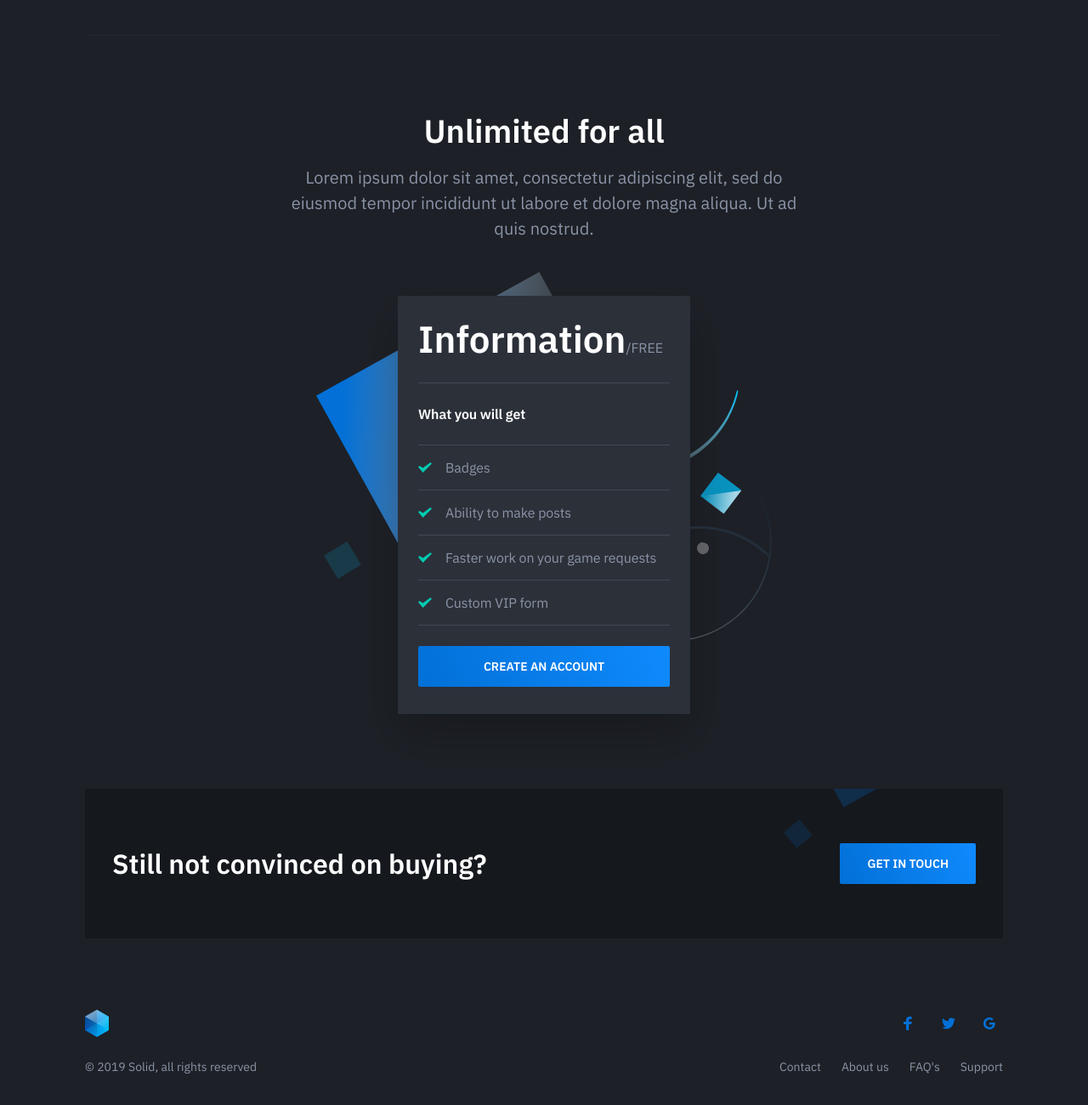
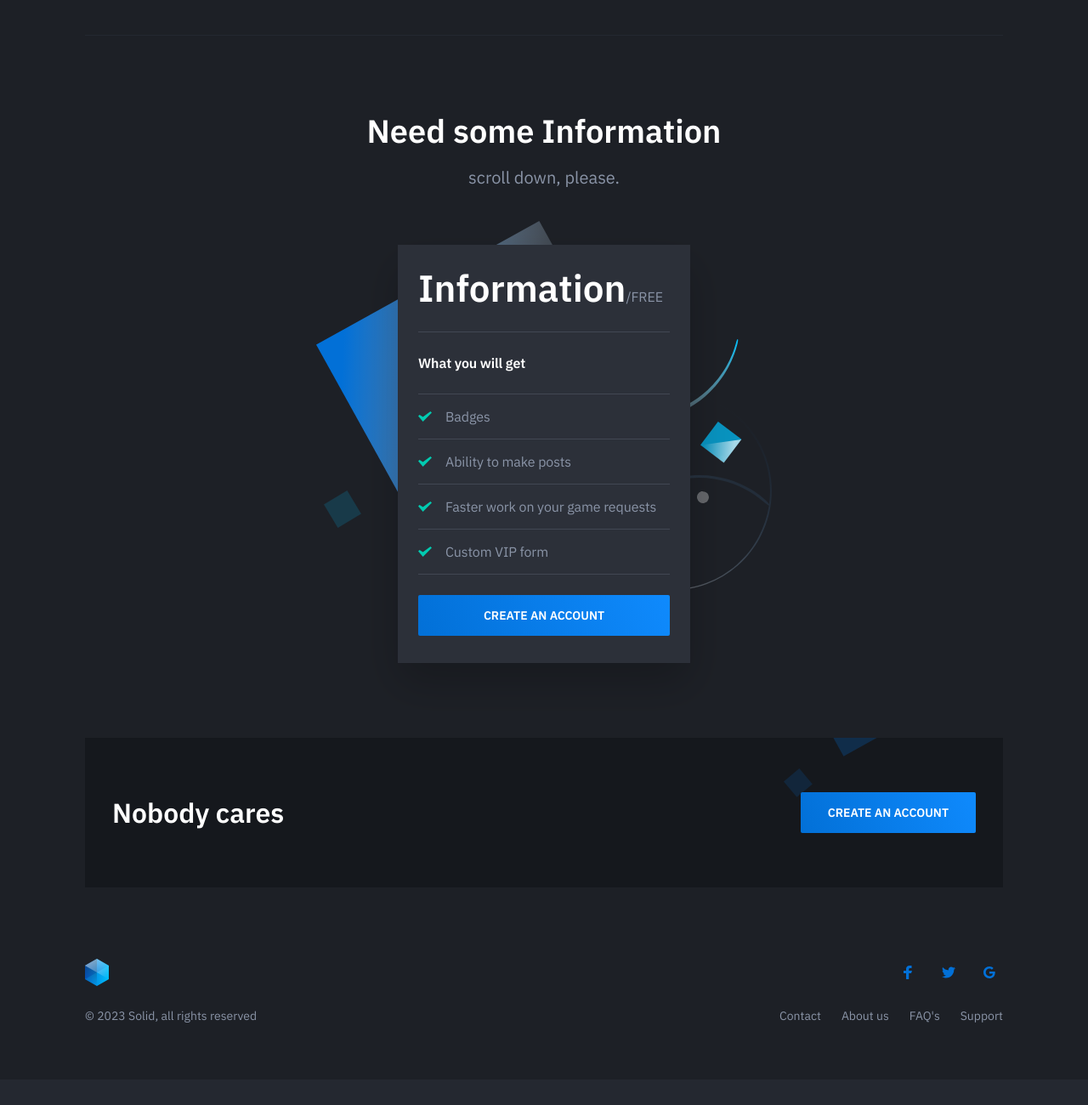
Before and after one commit to ghpinv/ghpinv.github.io, a plain HTML site: page solid/index.html in a window 1280 px wide. Shown: the part 980-2280 px from the top of the page at 85% size. After the commit the page ends 2250 px from the top, so only its background shows below. Drawn offline with nearby package versions, Linux system fonts and the light colour scheme.

Commit message:
Update index.html

```diff
--- a/solid/index.html
+++ b/solid/index.html
@@ -95,8 +95,8 @@
                 <div class="container-sm">
                     <div class="pricing-inner section-inner">
                         <div class="pricing-header text-center">
-                            <h2 class="section-title mt-0">Unlimited for all</h2>
-                            <p class="section-paragraph mb-0">Lorem ipsum dolor sit amet, consectetur adipiscing elit, sed do eiusmod tempor incididunt ut labore et dolore magna aliqua. Ut ad quis nostrud.</p>
+                            <h2 class="section-title mt-0">Need some Information</h2>
+                            <p class="section-paragraph mb-0">scroll down, please.</p>
                         </div>
 						<div class="pricing-tables-wrap">
                             <div class="pricing-table">
@@ -134,9 +134,9 @@
 			<section class="cta section">
 				<div class="container">
 					<div class="cta-inner section-inner">
-						<h3 class="section-title mt-0">Still not convinced on buying?</h3>
+						<h3 class="section-title mt-0">Nobody cares</h3>
 						<div class="cta-cta">
-							<a class="button button-primary button-wide-mobile" href="#">Get in touch</a>
+							<a class="button button-primary button-wide-mobile" href="#">Create an account</a>
 						</div>
 					</div>
 				</div>
@@ -175,7 +175,7 @@
                             </a>
                         </li>
                         <li>
-                            <a href="#">
+                            <a href="https://twitter.com/itspinv">
                                 <span class="screen-reader-text">Twitter</span>
                                 <svg width="16" height="16" xmlns="http://www.w3.org/2000/svg">
                                     <path d="M16 3c-.6.3-1.2.4-1.9.5.7-.4 1.2-1 1.4-1.8-.6.4-1.3.6-2.1.8-.6-.6-1.5-1-2.4-1-1.7 0-3.2 1.5-3.2 3.3 0 .3 0 .5.1.7-2.7-.1-5.2-1.4-6.8-3.4-.3.5-.4 1-.4 1.7 0 1.1.6 2.1 1.5 2.7-.5 0-1-.2-1.5-.4C.7 7.7 1.8 9 3.3 9.3c-.3.1-.6.1-.9.1-.2 0-.4 0-.6-.1.4 1.3 1.6 2.3 3.1 2.3-1.1.9-2.5 1.4-4.1 1.4H0c1.5.9 3.2 1.5 5 1.5 6 0 9.3-5 9.3-9.3v-.4C15 4.3 15.6 3.7 16 3z" fill="#0270D7"/>
@@ -191,7 +191,7 @@
                             </a>
                         </li>
                     </ul>
-                    <div class="footer-copyright">&copy; 2019 Solid, all rights reserved</div>
+                    <div class="footer-copyright">&copy; 2023 Solid, all rights reserved</div>
                 </div>
             </div>
         </footer>
```
